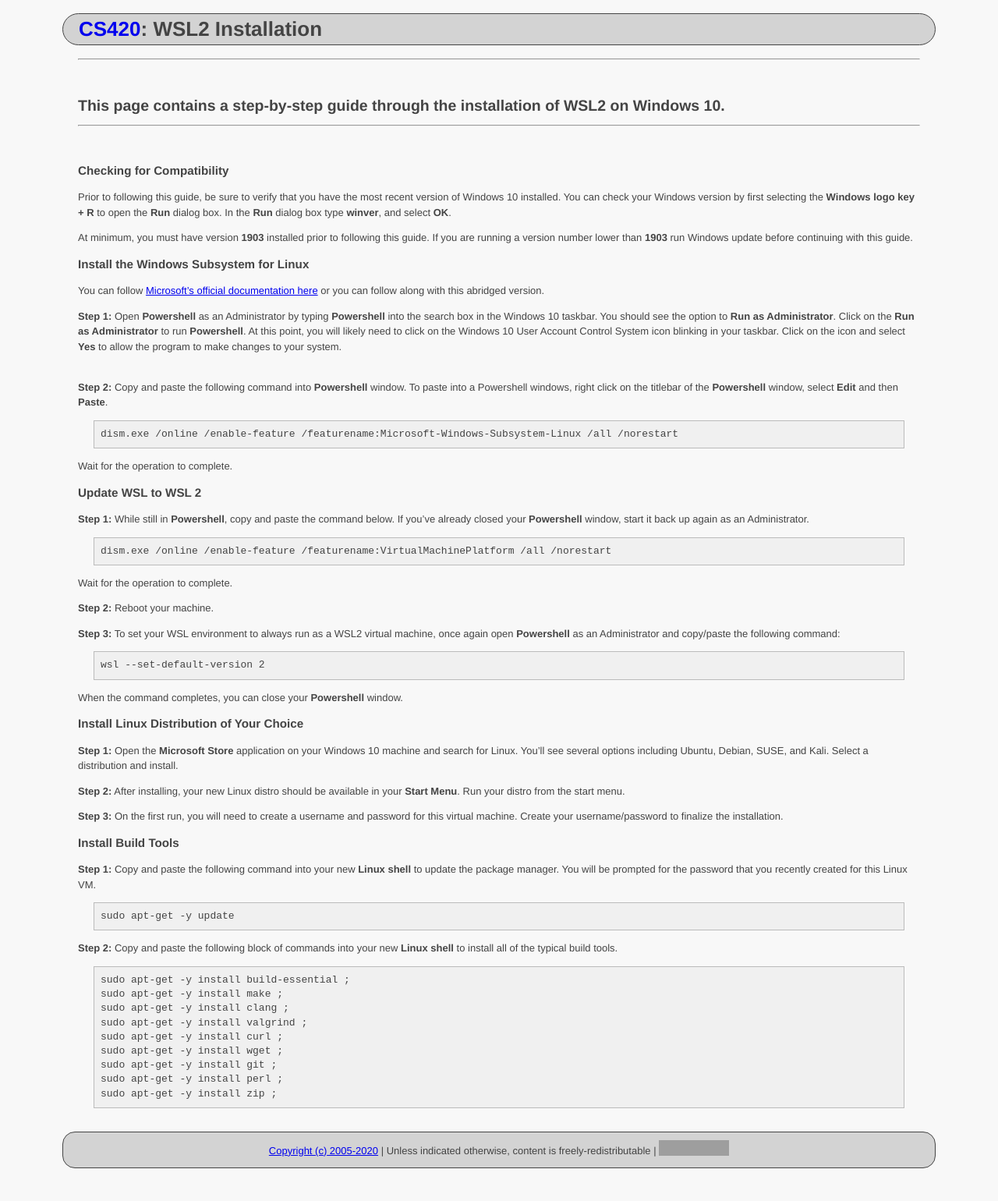
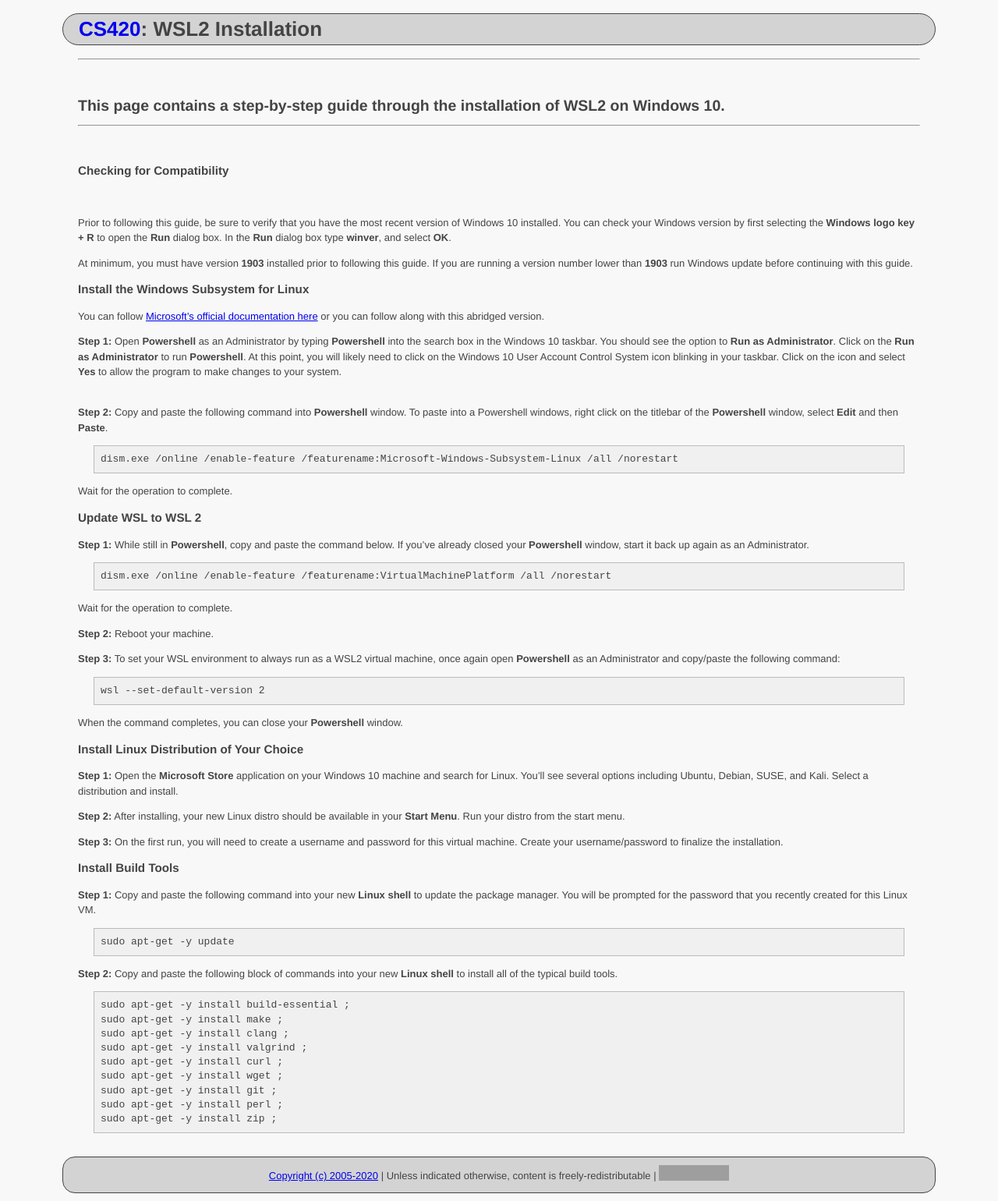
Before and after one commit to ycpcs/cs420-fall2020, a Jekyll site: the page built from resources/wsl2_installation.md, in a window 1280 px wide. Shown: the whole page at 78% size. Built offline with Jekyll 4.4.1, drawn with Linux system fonts in a browser that asks for light colours; before the commit the page ends 1508 px from its top, so only the background shows below that; grey boxes are pictures that could not be loaded.

Commit message:
updated guide

```diff
--- a/resources/wsl2_installation.md
+++ b/resources/wsl2_installation.md
@@ -12,7 +12,7 @@ title: WSL2 Installation
 
 ### Checking for Compatibility
 
-<!-- =============================================================== -->
+<br><!-- =============================================================== -->
 
 Prior to following this guide, be sure to verify that you have the most recent version
 of Windows 10 installed.  You can check your Windows version by first selecting the
```
